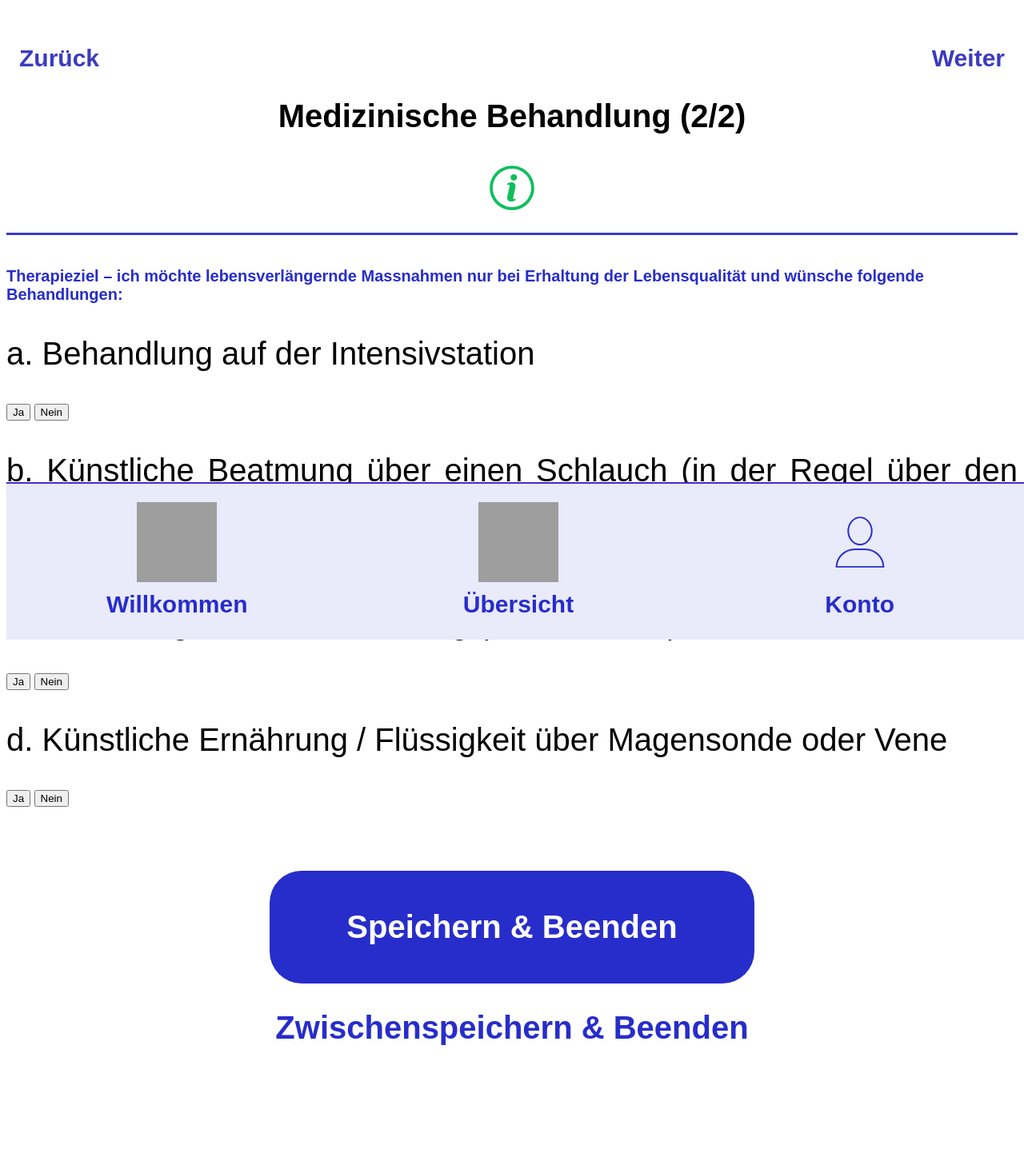
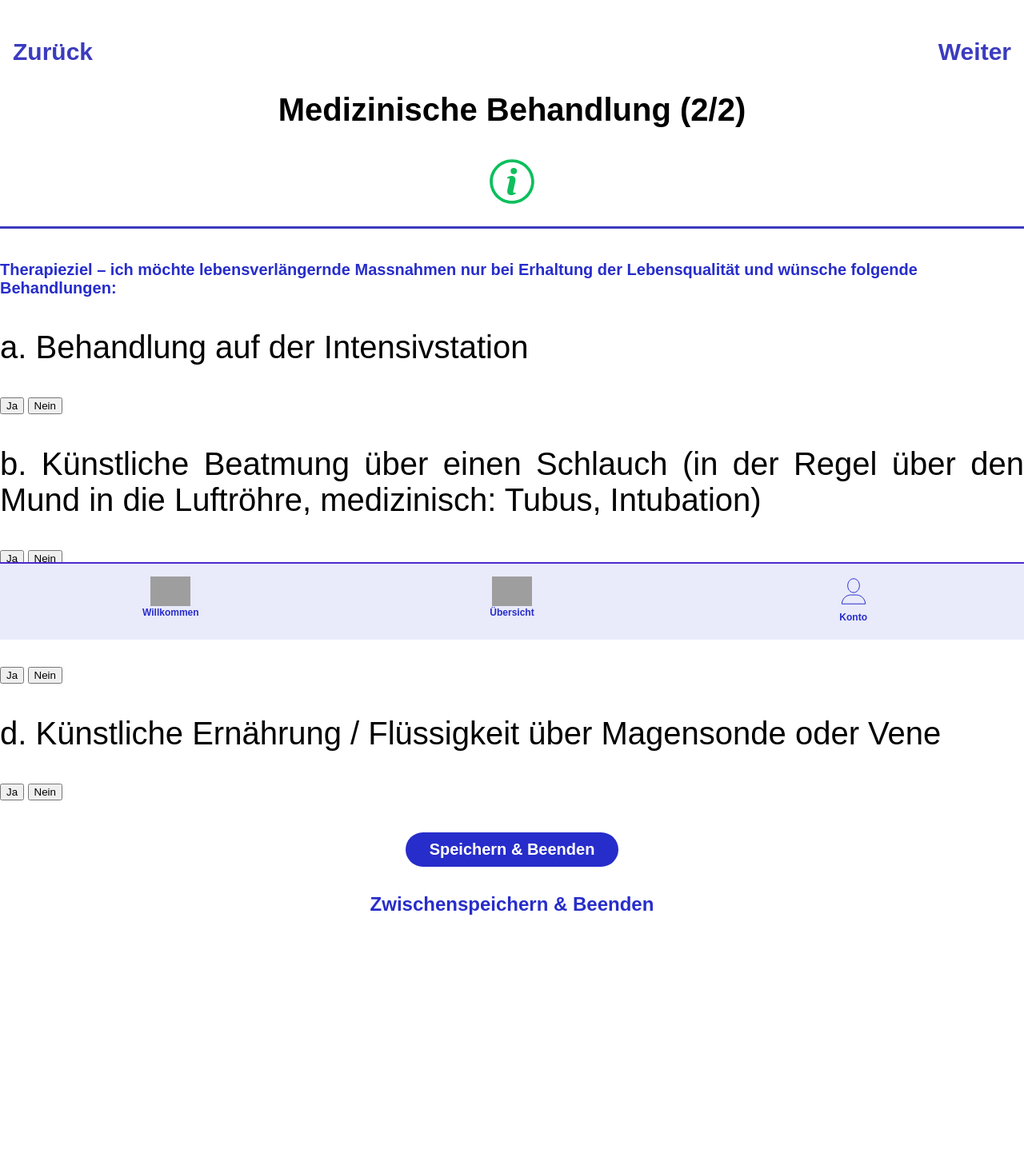
Before and after one commit to simouune/IM4_PatientenWille, a PHP site: page /medbehandlung2.html in a window 1280 px wide. Shown: the whole page at 80% size. After the commit the page ends 1144 px from the top, so only its background shows below. Run offline with PHP 8.4, Linux system fonts and the light colour scheme; grey boxes are pictures that could not be loaded.

Commit message:
medbehandlung1 angepasst und footer korrigert

```diff
--- a/abschlussDownload.html
+++ b/abschlussDownload.html
@@ -2,6 +2,7 @@
 <html lang="de">
   <head>
     <meta charset="UTF-8" />
+    <meta name="viewport" content="width=device-width, initial-scale=1.0" />
     <title>Abschluss Download</title>
     <link rel="stylesheet" href="css/stylepage.css" />
   </head>
--- a/abschlussEmail.html
+++ b/abschlussEmail.html
@@ -2,6 +2,7 @@
 <html lang="de">
   <head>
     <meta charset="UTF-8" />
+    <meta name="viewport" content="width=device-width, initial-scale=1.0" />
     <title>Abschluss E-Mail</title>
     <link rel="stylesheet" href="css/stylepage.css" />
   </head>
--- a/css/stylepage.css
+++ b/css/stylepage.css
@@ -6,6 +6,7 @@ body {
   font-family: Arial, Helvetica, sans-serif;
   overflow-x: hidden;
   padding-bottom: 150px; /* Add padding equal to footer height */
+  margin: 0;
 }
 
 h1 {
@@ -107,10 +108,14 @@ footer {
   border-top: 2px solid #4A2ACC;
   background-color: #E9EAFA;
   padding: 15px 0px 30px 0px;
-  height: 150px;
+  height: 50px;
   display: flex;
   align-items: center;     /* vertikal zentriert die .footer-nav */
   justify-content: center; /* zentriert horizontal */
+    position: fixed;
+  bottom: 0;
+  width: 100%;
+  z-index: 10;
 }
 
 .footer-nav {
@@ -121,13 +126,6 @@ footer {
   line-height: 0.5;
 }
 
-footer {
-  position: fixed;
-  bottom: 0;
-  width: 100%;
-  z-index: 10;
-}
-
 
 .nav-item {
   display: flex;
@@ -136,21 +134,20 @@ footer {
   align-items: center;
   text-decoration: none;
   font-family: Arial, Helvetica, sans-serif;
-  font-size: 30px;
+  font-size: 12px;
   font-weight: bold;
   flex: 1; /* Gleicher Platz für alle Navigationspunkte */
   text-align: center; /* Zentriert den Text innerhalb des flex-Containers */
 }
 
 .nav-item img {
-  width: 100px;
-  height: 100px;
-  margin-bottom: 20px;
+  width: 50px;
+  margin-bottom: 5px;
 }
 
 
 .SaveButtons, #medbehandlung2-form {
-  margin-top: 80px;
+  margin-top: 40px;
   display: flex;
   flex-direction: column; /* Buttons untereinander anordnen */
   align-items: center;    /* Buttons horizontal zentrieren */
@@ -161,10 +158,10 @@ footer {
 .btnSave, #saveAndNextBtn{
   background-color: #272DCA;
   color: white;
-  font-size: 40px;
+  font-size: 20px;
   font-weight: bold;
   text-align: center;
-  padding: 3rem 6rem;
+  padding: 10px 30px;
   border: none;
   border-radius: 40px;
   cursor: pointer;
@@ -174,7 +171,7 @@ footer {
   color: #272DCA;
   background-color: transparent;
   border: none;
-  font-size: 40px;
+  font-size: 24px;
   font-weight: bold;
 }
 
@@ -184,8 +181,8 @@ footer {
   font-size: 20px !important;
   font-weight: bold;
   border-radius: 14px;
-  height: 54px;
-  width: 191px;
+  height: 75px;
+  width: 220px;
   display: flex;
   align-items: center;
   justify-content: center;
@@ -323,7 +320,7 @@ ul.list li a {
 
 form input, textarea {
   display: block;
-  width: 100%;
+  width: 80%;
   margin: 0.5rem 0;
   padding: 0.5rem;
   border-radius: 4px;
@@ -351,8 +348,8 @@ button[type="submit"] {
   color: white;
   font-weight: bold;
   border-radius: 14px;
-  height: 54px;
-  width: 191px;
+  height: 80px;
+  width: 220px;
 }
 
 /* ------------------------------------ */
--- a/fertig.html
+++ b/fertig.html
@@ -2,6 +2,7 @@
 <html lang="de">
   <head>
     <meta charset="UTF-8" />
+    <meta name="viewport" content="width=device-width, initial-scale=1.0" />
     <title>Fertig ausgefüllt</title>
     <link rel="stylesheet" href="css/stylepage.css" />
   </head>
--- a/login.html
+++ b/login.html
@@ -2,6 +2,7 @@
 <html lang="de">
   <head>
     <meta charset="UTF-8" />
+    <meta name="viewport" content="width=device-width, initial-scale=1.0" />
     <title>Login</title>
     <link rel="stylesheet" href="css/stylepage.css" />
   </head>
--- a/medbehandlung2.html
+++ b/medbehandlung2.html
@@ -2,6 +2,7 @@
 <html lang="de">
   <head>
     <meta charset="UTF-8" />
+    <meta name="viewport" content="width=device-width, initial-scale=1.0" />
     <title>Medizinische Behandlung 2</title>
     <link rel="stylesheet" href="css/stylepage.css" />
   </head>
--- a/personalien.html
+++ b/personalien.html
@@ -2,6 +2,7 @@
 <html lang="de">
   <head>
     <meta charset="UTF-8" />
+    <meta name="viewport" content="width=device-width, initial-scale=1.0" />
     <title>Personalien</title>
     <link rel="stylesheet" href="css/stylepage.css"/>
   </head>
--- a/register.html
+++ b/register.html
@@ -2,6 +2,7 @@
 <html lang="de">
   <head>
     <meta charset="UTF-8" />
+    <meta name="viewport" content="width=device-width, initial-scale=1.0" />
     <title>Registrieren</title>
     <link rel="stylesheet" href="css/stylepage.css" />
   </head>
```
Also changed, not shown: api/register.php (+7 -0 lines), js/medizinische-behandlung_1.js (+12 -3 lines), js/profile.js (+19 -7 lines).
